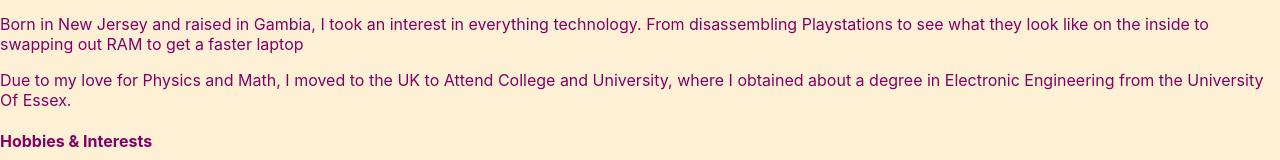
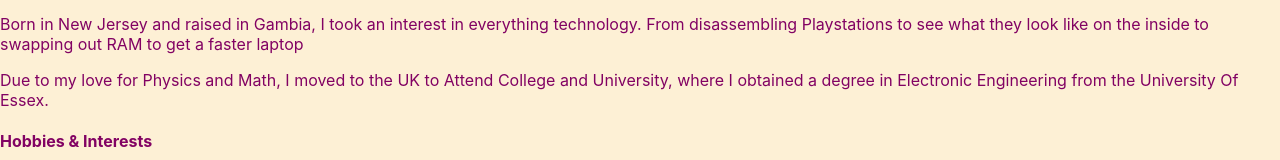
Before and after one commit to iab-19/react-portfolio, a React (Create React App) app: page / in a window 1280 px wide. Shown: the part 763-923 px from the top of the page. Built offline with nearby package versions, Linux system fonts and the light colour scheme; the HTML template or start-up script is replaced by a standard one.

Commit message:
Add package gh-pages and fix spelling error

```diff
--- a/package.json
+++ b/package.json
@@ -2,10 +2,12 @@
   "name": "my-react-app",
   "version": "0.1.0",
   "private": true,
+  "homepage": "https://iab-19.github.io/react-portfolio",
   "dependencies": {
     "@testing-library/jest-dom": "^5.16.4",
     "@testing-library/react": "^11.1.0",
     "@testing-library/user-event": "^13.5.0",
+    "gh-pages": "^6.0.0",
     "react": "^17.0.2",
     "react-dom": "^17.0.2",
     "react-responsive-carousel": "^3.2.23",
@@ -13,6 +15,8 @@
     "web-vitals": "^2.1.4"
   },
   "scripts": {
+    "predeploy": "npm run build",
+    "deploy": "gh-pages -d build",
     "start": "react-scripts start",
     "build": "react-scripts build",
     "test": "react-scripts test",
--- a/src/pages/About.js
+++ b/src/pages/About.js
@@ -54,7 +54,7 @@ export default function About() {
             <p>Born in New Jersey and raised in Gambia, I took an interest in everything technology. From disassembling Playstations
                 to see what they look like on the inside to swapping out RAM to get a faster laptop
             </p>
-            <p>Due to my love for Physics and Math, I moved to the UK to Attend College and University, where I obtained about
+            <p>Due to my love for Physics and Math, I moved to the UK to Attend College and University, where I obtained
                 a degree in Electronic Engineering from the University Of Essex.
             </p>
             <h4>Hobbies & Interests</h4>
```
Also changed, not shown: 1 other file (tests, documents, lock files or other folders).
